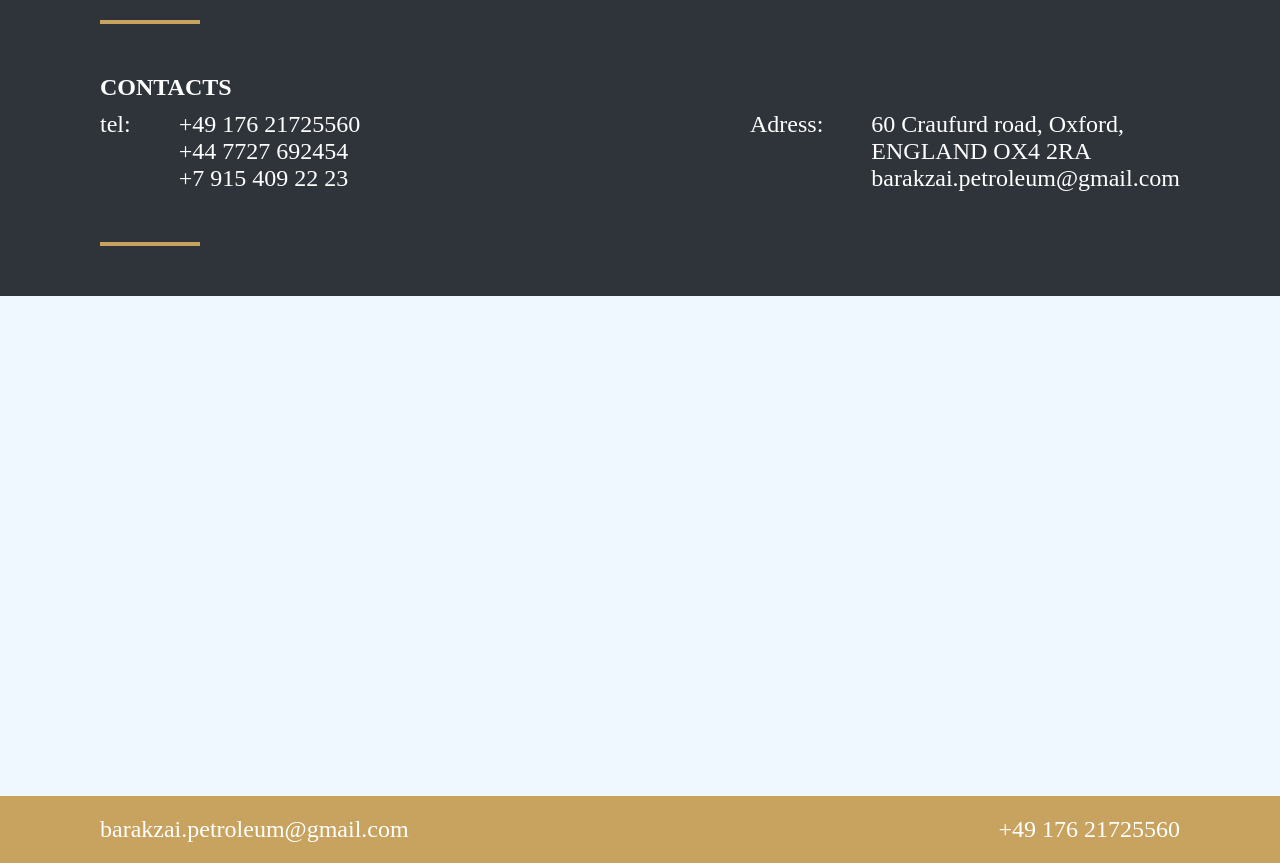
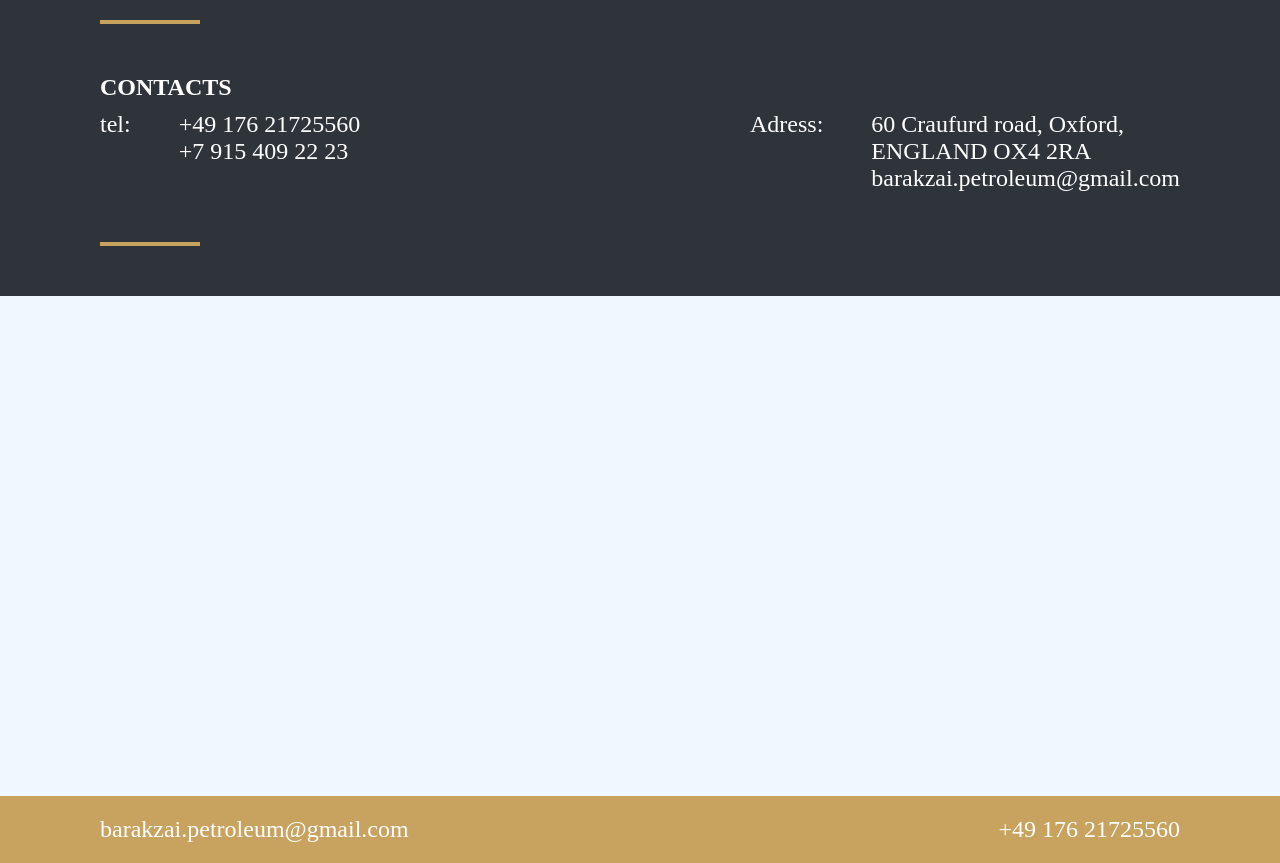
Before and after one commit to Ptolome/project_ALI, a plain HTML site: page index.html in a window 1280 px wide. Shown: the part 1700-2563 px from the top of the page. Drawn offline with Linux system fonts and the light colour scheme.

Commit message:
Update index.html

```diff
--- a/index.html
+++ b/index.html
@@ -201,7 +201,7 @@ For regular customers there are discount systems.
                     <span name="14" class="dict">tel:</span>
                     <div>
                         <span>+49 176 21725560 </span><br>
-                        <span>+44 7727 692454</span><br>
+<!--                         <span>+44 7727 692454</span><br> -->
                         <span>+7 915 409 22 23</span>
                     </div>
                 </div>
```
